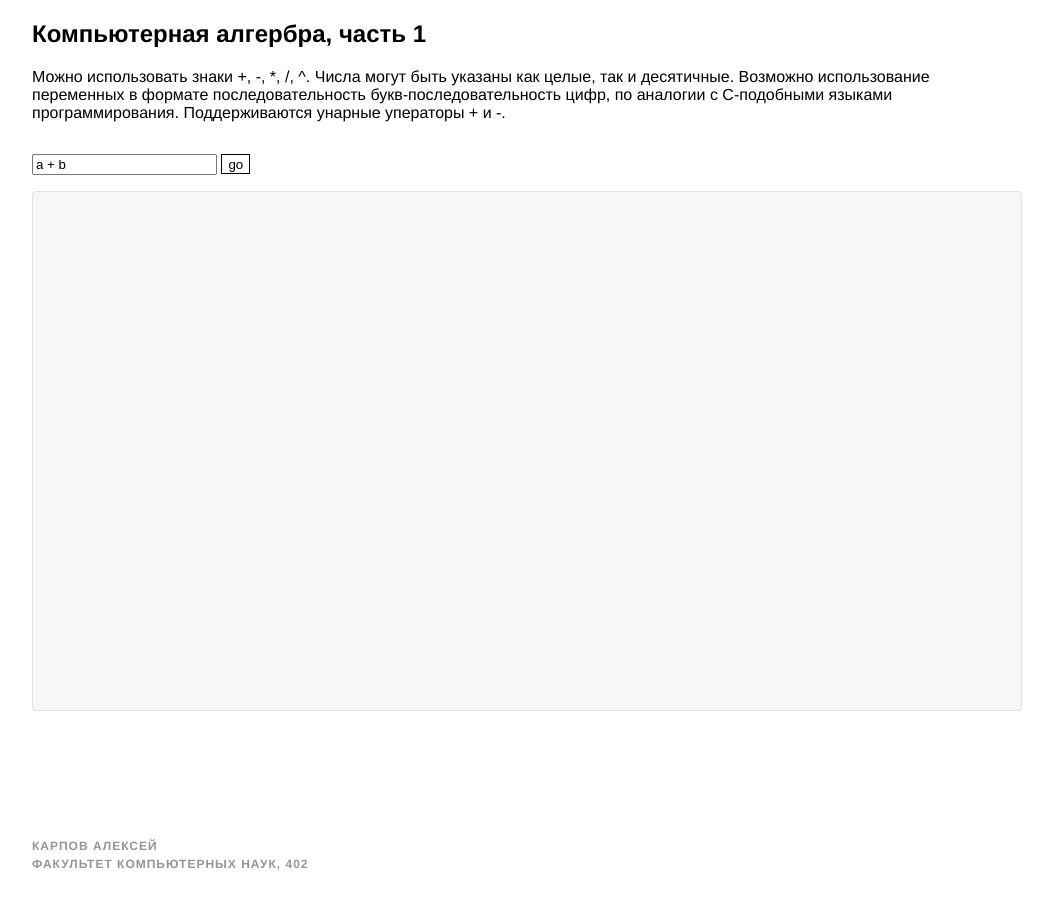
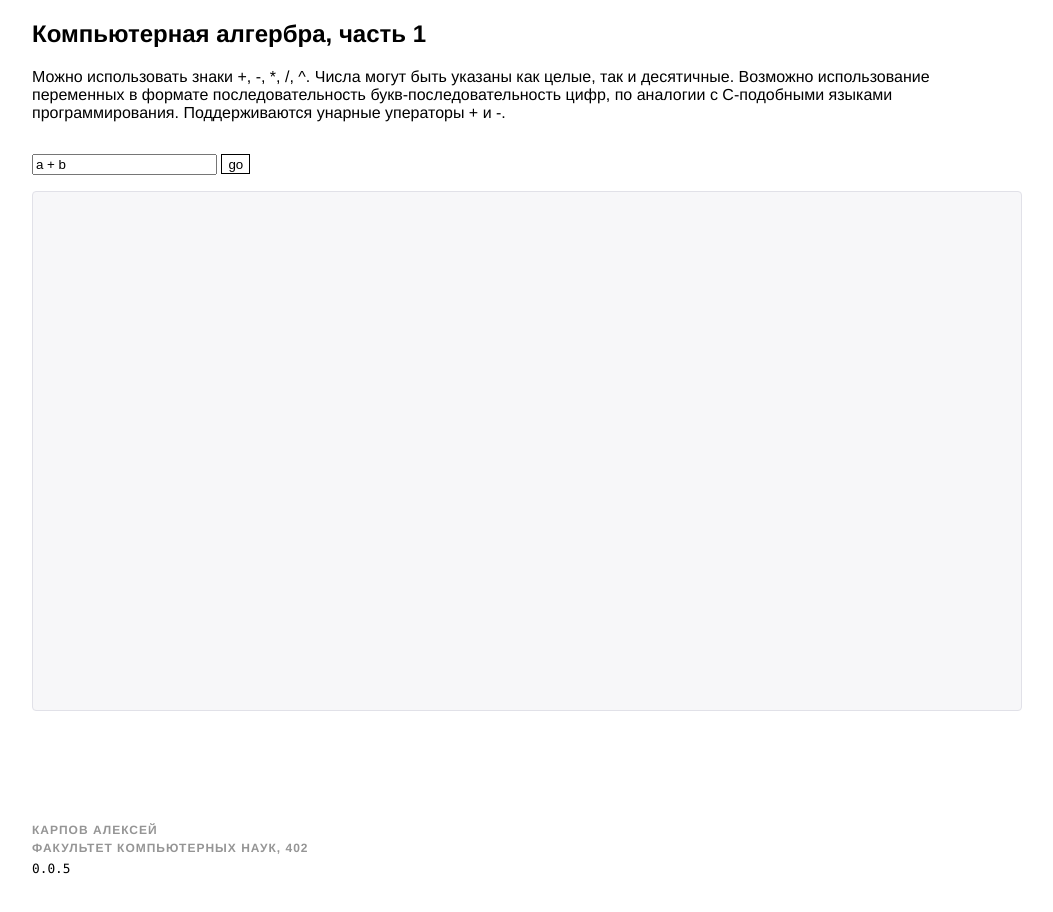
Before and after one commit to cherurg/comp-algebra, a website: page index.html in a window 1280 px wide. Shown: the whole page, without its empty margins (128-1181 px from the left). Drawn offline with nearby package versions, Linux system fonts and the light colour scheme.

Commit message:
Минорные фиксы

```diff
--- a/index.html
+++ b/index.html
@@ -75,7 +75,7 @@
         }
 
         footer {
-            margin-top: 8em;
+            margin-top: 7em;
         }
 
         body {
@@ -99,6 +99,11 @@
         .info {
             padding-bottom: 2em;
         }
+
+        .version {
+            font-family: consolas;
+            font-size: 0.8em;
+        }
     </style>
 </head>
 <body>
@@ -119,8 +124,9 @@
 <footer>
     <div class="bs-example">Карпов Алексей</div>
     <br>
-
     <div class="bs-example">Факультет Компьютерных Наук, 402</div>
+    <br>
+    <span class="version">0.0.5</span>
 </footer>
 
 <script src="js/jquery-1.11.1.min.js"></script>
```
